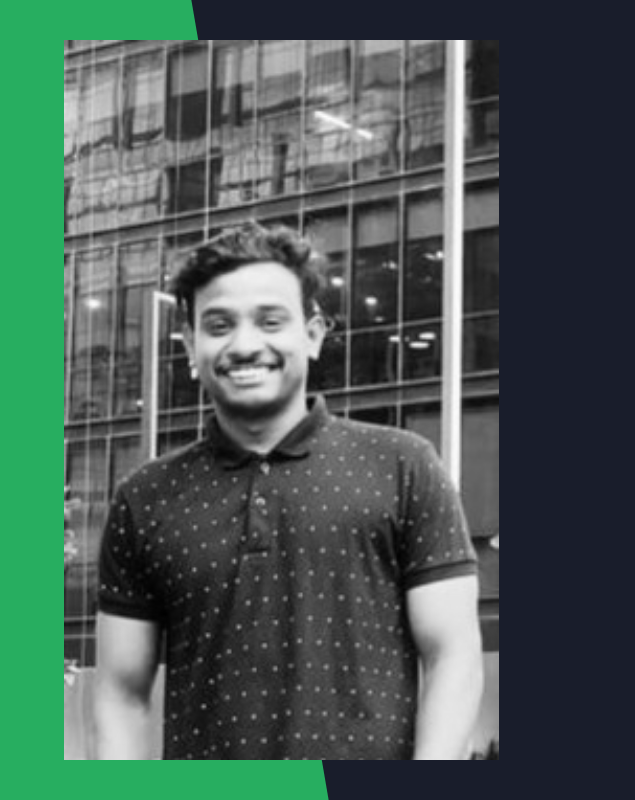
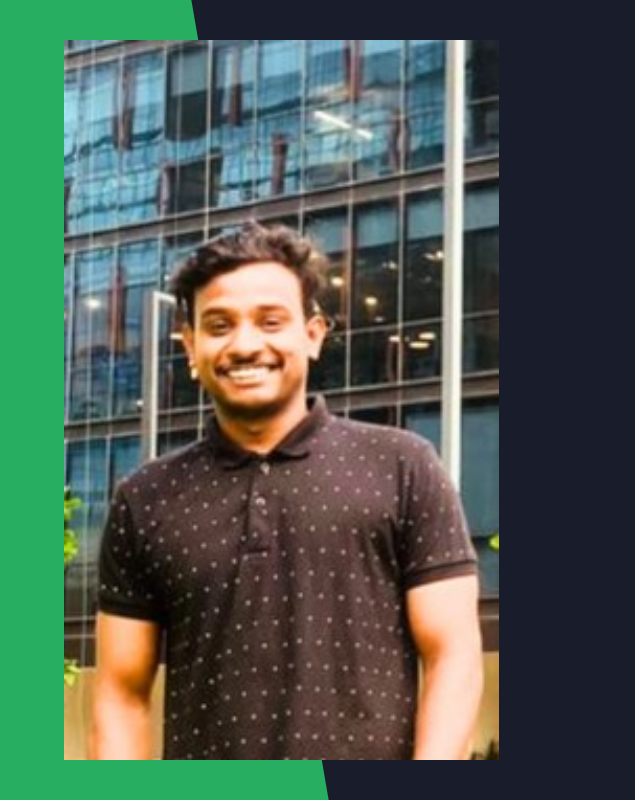
Before and after one commit to neoshivam1995/portfolio-website, a plain HTML site: page index.html in a window 1280 px wide. Shown: the full height of the page, 0-635 px from the left. Drawn offline with nearby package versions, Linux system fonts and the light colour scheme; files that its build step writes are made by us from their sources.

Commit message:
Update styles.scss

```diff
--- a/styles/styles.scss
+++ b/styles/styles.scss
@@ -214,9 +214,9 @@ section{
                 height: 100%;
                 object-fit: cover;
                 transition: all .4s ease-in-out;
-                filter:grayscale(100%);
+                filter:grayscale(0%);
                 &:hover{
-                    filter:grayscale(0);
+                    filter:grayscale(0%);
                 }
 
             }
```
